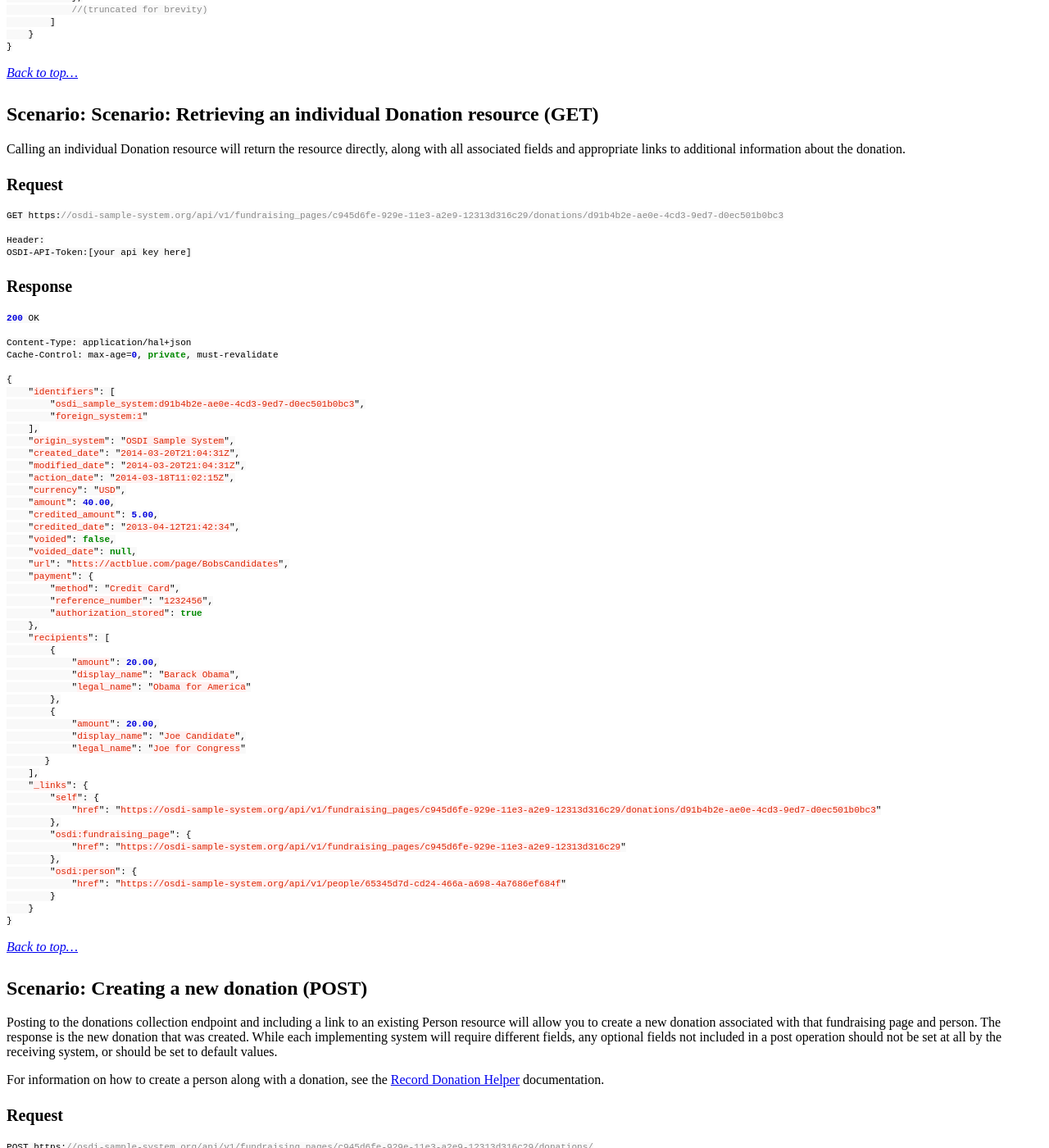
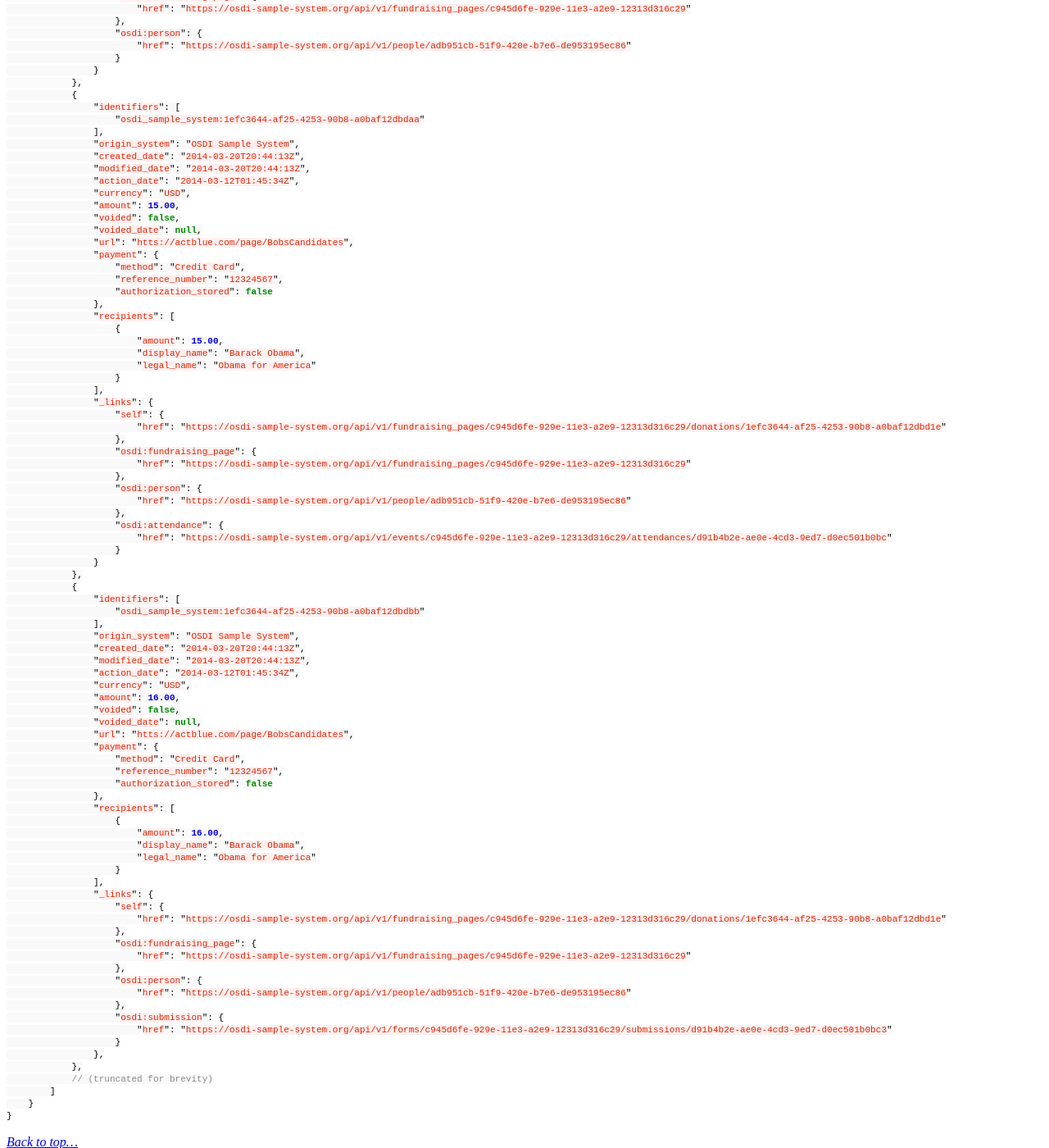
Before and after one commit to opensupporter/osdi-docs, a Jekyll site: the page built from donations.md, in a window 1280 px wide and 1400 px high, scrolled down 5836 px. Shown: the whole window at 82% size. Built offline with Jekyll 4.4.1, drawn with Linux system fonts in a browser that asks for light colours; a style sheet for code colours, icons or effects is not loaded; some of the changed text lies outside the part shown.

Commit message:
Facilitate linkage between donations and attendances or submissions, to indicate a "paid-for" relationship.
Signed-off-by: shaisachs <ssachs@ngpvan.com>

```diff
--- a/donations.md
+++ b/donations.md
@@ -89,6 +89,8 @@
 |self			|[Donation*](donations.html)	|A self-referential link to the donation.
 |person			|[Person*](people.html)		|A link to a single Person resource representing the person who donated.
 |fundraising_page			|[Fundraising Page*](fundraising_pages.html)  		|A link to a Fundraising Page resource representing the fundraising page on which this donation was submitted.
+|attendance | [Attendance*](attendances.html) | A link to the Attendance resource which was "purchased" with this donation, if any.  There is no requirement that the amount of this donation is equal to the cost of the tickets represented in the linked Attendance.
+|submission | [Submission*](submissions) | A link to the Submission resource which was "purchased" with this donation, if any.
 
 ## Helpers
 
@@ -245,7 +247,87 @@
                     }
                 }
             },
-            //(truncated for brevity)
+            {
+                "identifiers": [
+                    "osdi_sample_system:1efc3644-af25-4253-90b8-a0baf12dbdaa"
+                ],
+                "origin_system": "OSDI Sample System",
+                "created_date": "2014-03-20T20:44:13Z",
+                "modified_date": "2014-03-20T20:44:13Z",
+                "action_date": "2014-03-12T01:45:34Z",
+                "currency": "USD",
+                "amount": 15.00,
+                "voided": false,
+                "voided_date": null,
+                "url": "htts://actblue.com/page/BobsCandidates",
+                "payment": {
+                    "method": "Credit Card",
+                    "reference_number": "12324567",
+                    "authorization_stored": false
+                },
+                "recipients": [
+                    {
+                        "amount": 15.00,
+                        "display_name": "Barack Obama",
+                        "legal_name": "Obama for America"
+                    }
+                ],
+                "_links": {
+                    "self": {
+                        "href": "https://osdi-sample-system.org/api/v1/fundraising_pages/c945d6fe-929e-11e3-a2e9-12313d316c29/donations/1efc3644-af25-4253-90b8-a0baf12dbd1e"
+                    },
+                    "osdi:fundraising_page": {
+                        "href": "https://osdi-sample-system.org/api/v1/fundraising_pages/c945d6fe-929e-11e3-a2e9-12313d316c29"
+                    },
+                    "osdi:person": {
+                        "href": "https://osdi-sample-system.org/api/v1/people/adb951cb-51f9-420e-b7e6-de953195ec86"
+                    },
+                    "osdi:attendance": {
+                        "href": "https://osdi-sample-system.org/api/v1/events/c945d6fe-929e-11e3-a2e9-12313d316c29/attendances/d91b4b2e-ae0e-4cd3-9ed7-d0ec501b0bc"
+                    }
+                }
+            },
+            {
+                "identifiers": [
+                    "osdi_sample_system:1efc3644-af25-4253-90b8-a0baf12dbdbb"
+                ],
+                "origin_system": "OSDI Sample System",
+                "created_date": "2014-03-20T20:44:13Z",
+                "modified_date": "2014-03-20T20:44:13Z",
+                "action_date": "2014-03-12T01:45:34Z",
+                "currency": "USD",
+                "amount": 16.00,
+                "voided": false,
+                "voided_date": null,
+                "url": "htts://actblue.com/page/BobsCandidates",
+                "payment": {
+                    "method": "Credit Card",
+                    "reference_number": "12324567",
+                    "authorization_stored": false
+                },
+                "recipients": [
+                    {
+                        "amount": 16.00,
+                        "display_name": "Barack Obama",
+                        "legal_name": "Obama for America"
+                    }
+                ],
+                "_links": {
+                    "self": {
+                        "href": "https://osdi-sample-system.org/api/v1/fundraising_pages/c945d6fe-929e-11e3-a2e9-12313d316c29/donations/1efc3644-af25-4253-90b8-a0baf12dbd1e"
+                    },
+                    "osdi:fundraising_page": {
+                        "href": "https://osdi-sample-system.org/api/v1/fundraising_pages/c945d6fe-929e-11e3-a2e9-12313d316c29"
+                    },
+                    "osdi:person": {
+                        "href": "https://osdi-sample-system.org/api/v1/people/adb951cb-51f9-420e-b7e6-de953195ec86"
+                    },
+                    "osdi:submission": {
+                        "href": "https://osdi-sample-system.org/api/v1/forms/c945d6fe-929e-11e3-a2e9-12313d316c29/submissions/d91b4b2e-ae0e-4cd3-9ed7-d0ec501b0bc3"
+                    }
+                },
+            },
+            // (truncated for brevity)
         ]
     }
 }
@@ -369,6 +451,9 @@
     "_links" : {
         "osdi:person" : {
             "href" : "https://actionnetwork.org/api/v1/people/65345d7d-cd24-466a-a698-4a7686ef684f"
+        },
+        "osdi:attendance": {
+            "href": "https://osdi-sample-system.org/api/v1/events/c945d6fe-929e-11e3-a2e9-12313d316c29/attendances/d91b4b2e-ae0e-4cd3-9ed7-d0ec501b0bc"
         }
     }
 }
@@ -421,6 +506,9 @@
         },
         "osdi:person": {
             "href": "https://actionnetwork.org/api/v1/people/65345d7d-cd24-466a-a698-4a7686ef684f"
+        },
+        "osdi:attendance": {
+            "href": "https://osdi-sample-system.org/api/v1/events/c945d6fe-929e-11e3-a2e9-12313d316c29/attendances/d91b4b2e-ae0e-4cd3-9ed7-d0ec501b0bc"
         }
     }
 }
```
